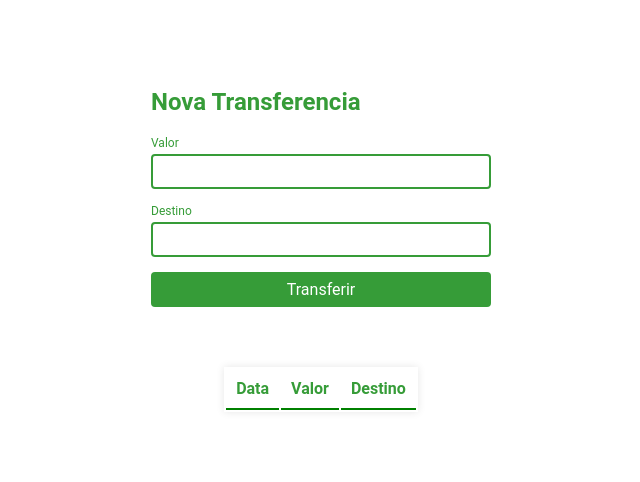
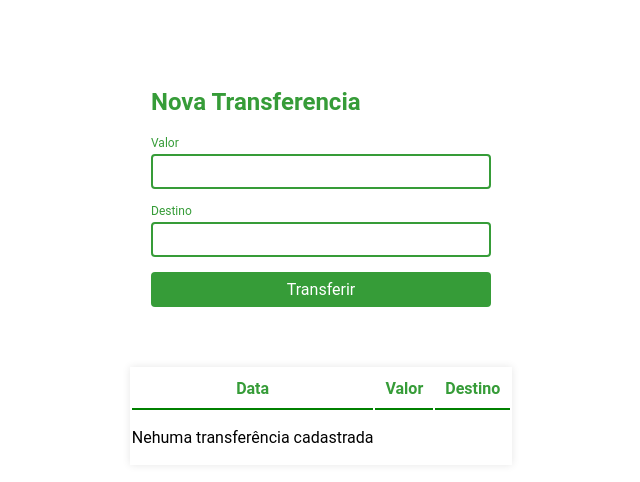
Before and after one commit to wagnerrdemorais/angular_bytebank, an Angular app: page / in a window 1280 px wide. Shown: the top 482 px of the page, without its empty margins (319-959 px from the left). Built offline with nearby package versions, Linux system fonts and the light colour scheme.

Commit message:
adicionando diretiva ngIf

```diff
--- a/src/app/extrato/extrato.component.html
+++ b/src/app/extrato/extrato.component.html
@@ -4,12 +4,15 @@
     <th class="tabela__cabecalho__conteudo">Valor</th>
     <th class="tabela__cabecalho__conteudo">Destino</th>
   </thead>
-  <tbody>
+
+  <tbody *ngIf="transferencias.length > 0; else listaVazia">
     <tr class="tabela__linha" *ngFor="let transferencia of transferencias">
       <td class="tabela__cabecalho__conteudo">{{ transferencia.data | date: short }}</td>
       <td class="tabela__cabecalho__conteudo">{{ transferencia.valor | currency }}</td>
       <td class="tabela__cabecalho__conteudo">{{ transferencia.destino }}</td>
     </tr>
-
   </tbody>
+  <ng-template #listaVazia>
+    <p>Nehuma transferência cadastrada</p>
+  </ng-template>
 </table>
```
Lines whose indentation alone changed are shown as unchanged.
